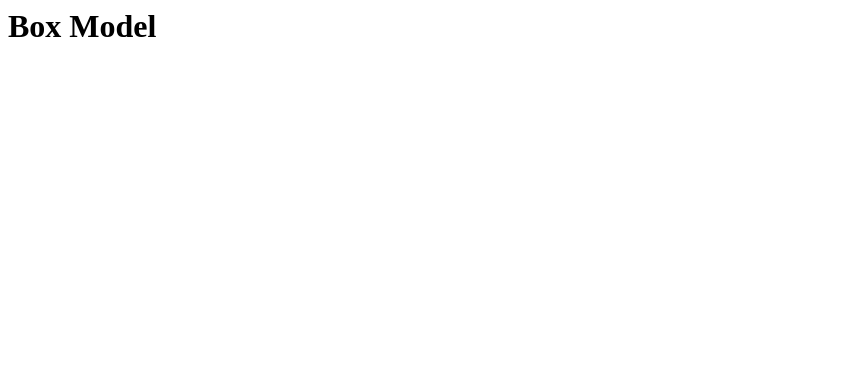
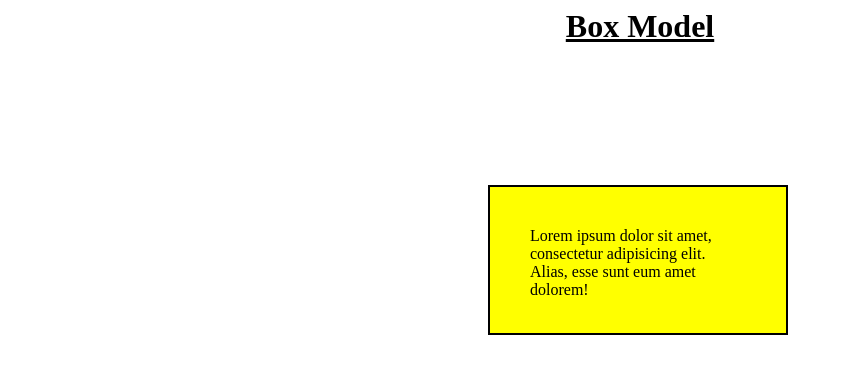
Before and after one commit to Azi-mx/CSS-Lectures, a plain HTML site: page CSS/Lecture 3/index.html in a window 1280 px wide. Shown: the whole page, without its empty margins (0-843 px from the left). Drawn offline with Linux system fonts and the light colour scheme.

Commit message:
changes made accordingly

```diff
--- a/CSS/Lecture 3/index.html
+++ b/CSS/Lecture 3/index.html
@@ -1,11 +1,12 @@
 <html>
 <head>
     <title>Document</title>
+    <link rel="stylesheet" href="style.css">
 </head>
 <body>
-    <h1>Box Model</h1>
+    <center><h1><u> Box Model</u></h1></center>
     <div class="box">
-
+       Lorem ipsum dolor sit amet, consectetur adipisicing elit. Alias, esse sunt eum amet dolorem!
     </div>
 </body>
 </html>
--- a/CSS/Lecture 3/style.css
+++ b/CSS/Lecture 3/style.css
@@ -0,0 +1,10 @@
+.box{
+    height: 150px;
+    width: 300px;
+    background-color: yellow;
+    padding: 40px;
+    border: 2px solid black;
+    margin: 140px 50px;
+    margin-left: 480px;
+    box-sizing: border-box;
+}
```
